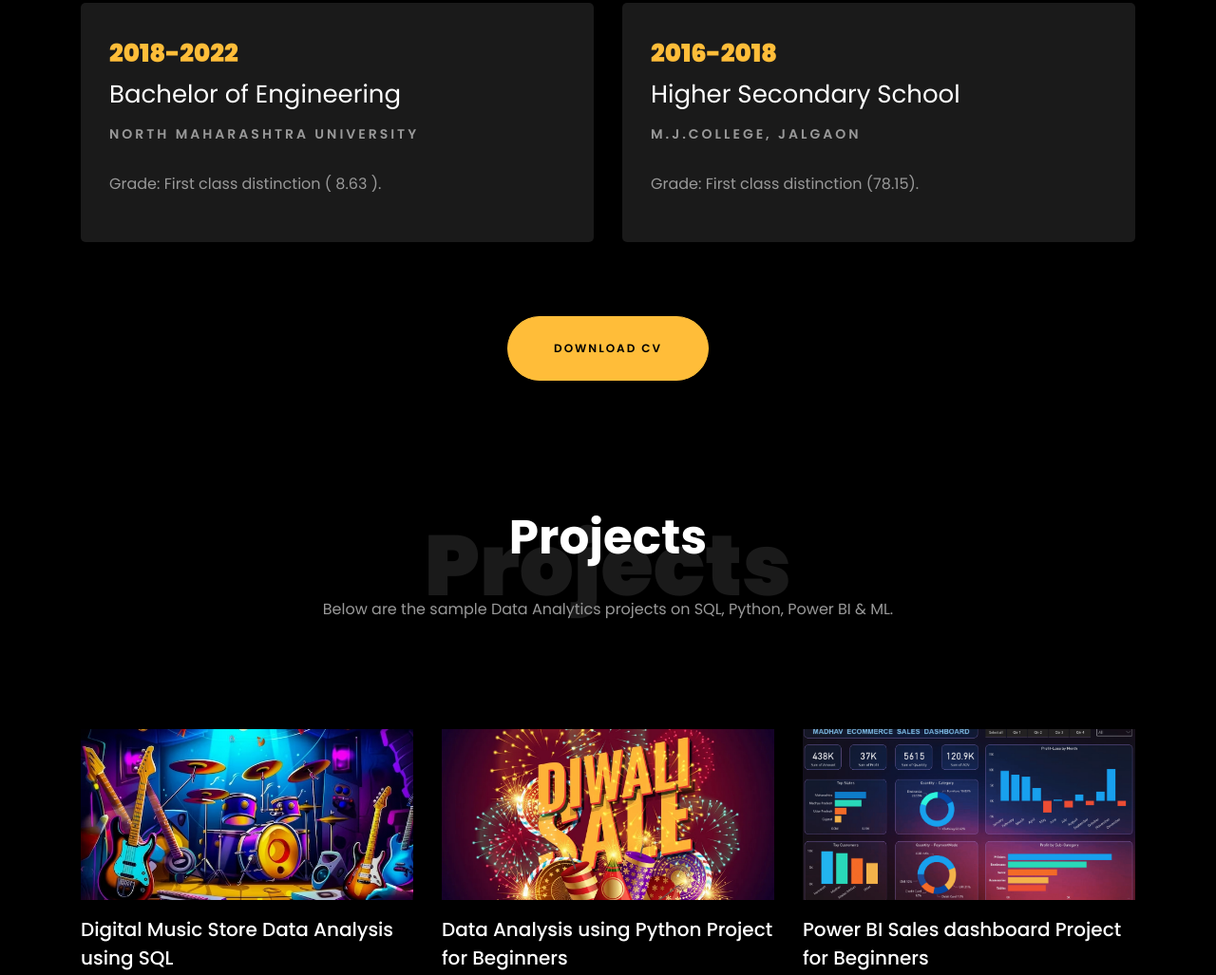
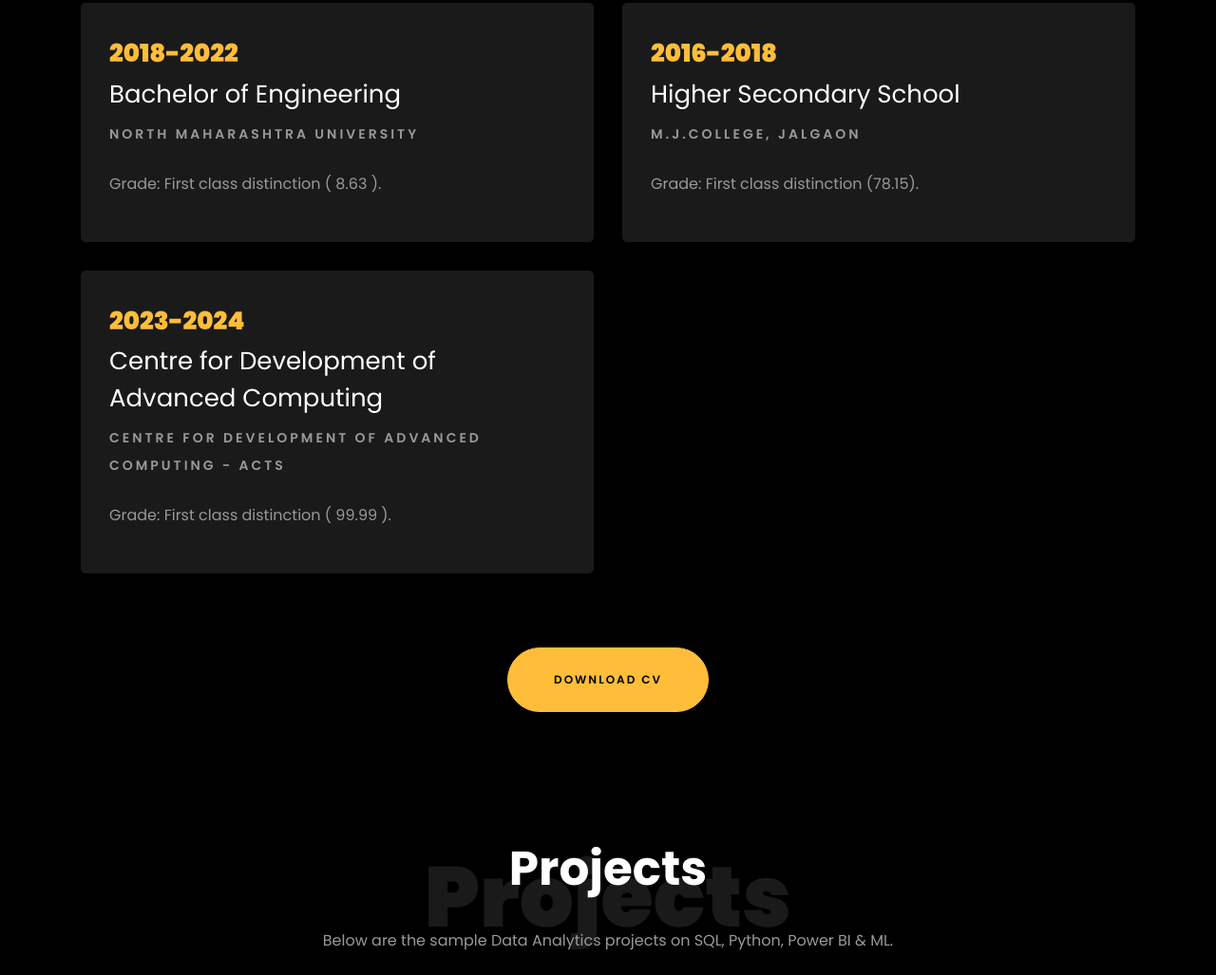
Before and after one commit to TejasKoshti/TejasKoshti.github.io, a plain HTML site: page index.html in a window 1280 px wide. Shown: the part 3797-4824 px from the top of the page at 95% size. Drawn offline with Linux system fonts and the light colour scheme; files whose address does not match are found by name.

Commit message:
Update index.html

```diff
--- a/index.html
+++ b/index.html
@@ -396,7 +396,15 @@
     					<span class="position">M.J.College, Jalgaon</span>
     					<p class="mt-4">Grade: First class distinction (78.15).</p>
     				</div>
-				</div>
+			</div>
+			<div class="col-md-6">
+    				<div class="resume-wrap ftco-animate">
+    					<span class="date">2023-2024</span>
+    					<h2>Centre for Development of Advanced Computing</h2>
+    					<span class="position"> Centre for Development of Advanced Computing - ACTS</span>
+    					<p class="mt-4">Grade: First class distinction ( 99.99 ).</p>
+    				</div>
+    			</div>
     		</div>
 
     		<div class="row justify-content-center mt-5">
```
